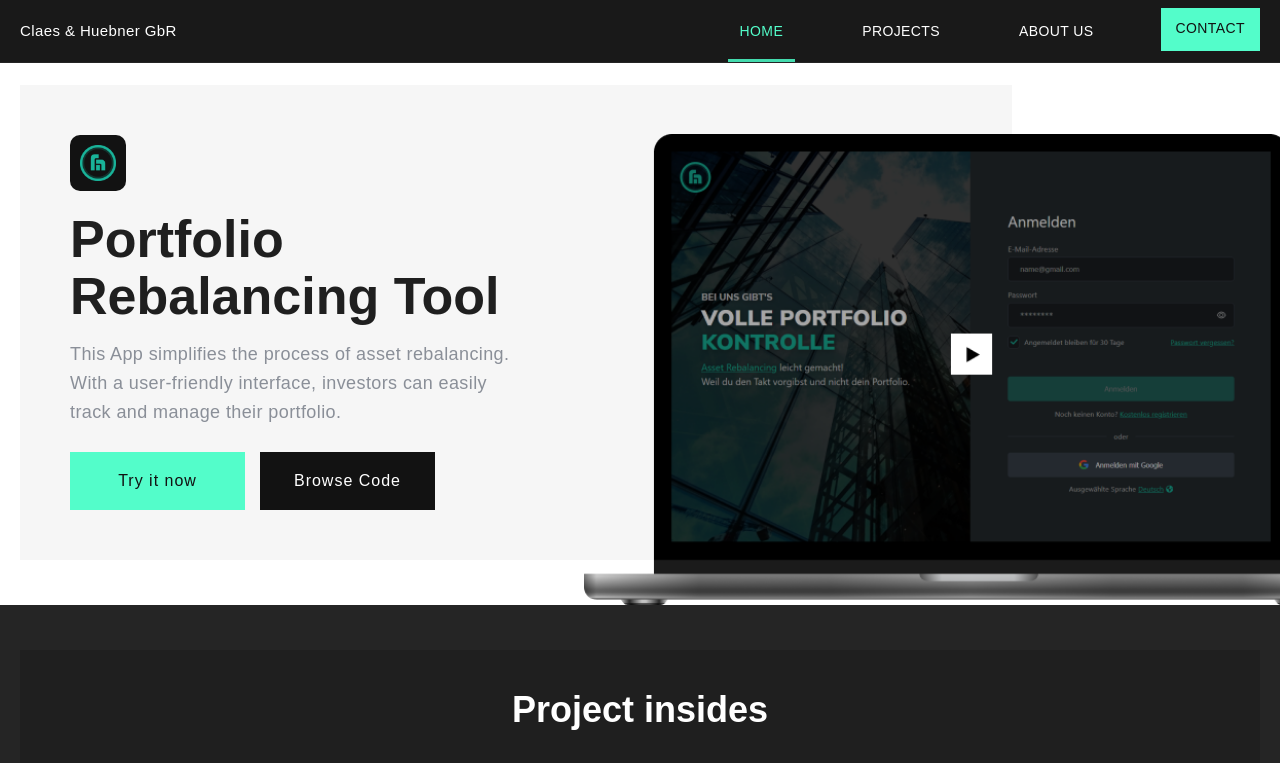
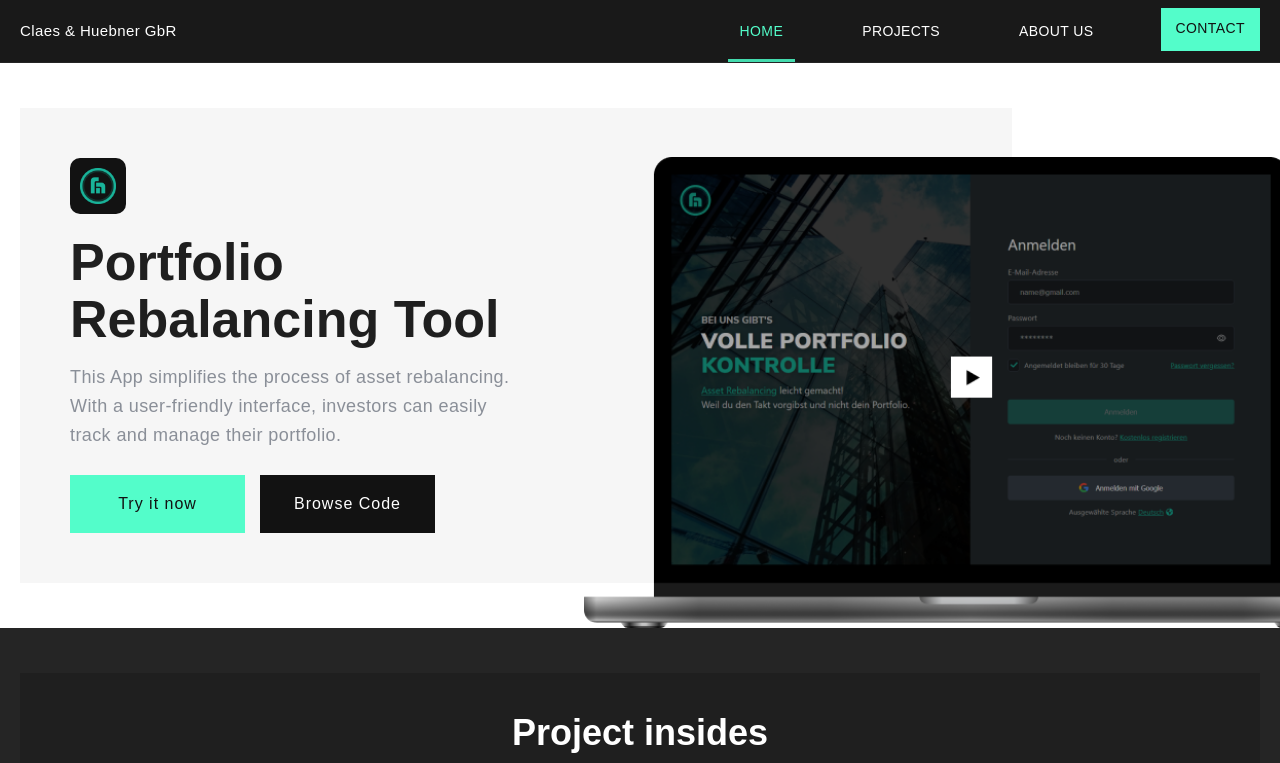
Before and after one commit to claes-work/Portfolio-Website-Claes, a Vue app: page / in a window 1280 px wide. Shown: the top 763 px of the page. Built offline with nearby package versions, Linux system fonts and the light colour scheme.

Commit message:
[ADD] responsive design for new site arranging

```diff
--- /dev/null
+++ b/src/assets/scss/desktop-navbar.css
@@ -0,0 +1,17 @@
+/* Error: Undefined variable.
+ *   ,
+ * 7 |   border-bottom: $nav-border-val;
+ *   |                  ^^^^^^^^^^^^^^^
+ *   '
+ *   desktop-navbar.scss 7:18  root stylesheet */
+
+body::before {
+  font-family: "Source Code Pro", "SF Mono", Monaco, Inconsolata, "Fira Mono",
+      "Droid Sans Mono", monospace, monospace;
+  white-space: pre;
+  display: block;
+  padding: 1em;
+  margin-bottom: 1em;
+  border-bottom: 2px solid black;
+  content: "Error: Undefined variable.\a   \2577 \a 7 \2502    border-bottom: $nav-border-val;\d\a   \2502                   ^^^^^^^^^^^^^^^\a   \2575 \a   desktop-navbar.scss 7:18  root stylesheet";
+}
--- a/src/assets/scss/hero-section.scss
+++ b/src/assets/scss/hero-section.scss
@@ -1,7 +1,7 @@
 #hero-section {
   width: 100%;
   background-color: $bc-dark-3;
-  padding: 100px 15px 0;
+  padding: 108px 15px 0;
 
   .container {
     display: flex;
--- a/src/assets/scss/main.css
+++ b/src/assets/scss/main.css
@@ -28,9 +28,6 @@ body, html {
   pointer-events: all;
   background-color: rgba(0, 0, 0, 0.6);
   cursor: pointer;
-}
-#app #personal-tech-stack-section {
-  padding-top: 100px !important;
 }
 
 .container {
--- a/src/assets/scss/main.scss
+++ b/src/assets/scss/main.scss
@@ -29,10 +29,6 @@ body, html {
     pointer-events: all;
     background-color: rgba(0,0,0,0.6);
     cursor: pointer;
-  }
-
-  #personal-tech-stack-section {
-    padding-top: 100px!important;
   }
 }
 
--- a/src/assets/scss/personal-tech-stack-section.scss
+++ b/src/assets/scss/personal-tech-stack-section.scss
@@ -1,8 +1,9 @@
 #personal-tech-stack-section {
   background-color: $bc-light-default;
-  padding: 45px 15px;
+  padding: 0 15px;
 
   .container {
+    padding: 40px 0;
 
     .subheading {
       display: inline-block;
--- a/src/assets/scss/rebalancing-tool-section.scss
+++ b/src/assets/scss/rebalancing-tool-section.scss
@@ -1,5 +1,5 @@
 #rebalancing-tool-section {
-  padding: 20px 15px 0;
+  padding: 62px 15px 0;
   background-color: $bc-light-1;
 
   .container {
@@ -104,7 +104,7 @@
 
 @media only screen and (min-width: 733px) {
   #rebalancing-tool-section {
-    padding: 30px 20px 0;
+    padding: 62px 20px 0;
 
     .container .text-wrapper p {
       max-width: 580px;
@@ -114,7 +114,6 @@
 
 @media only screen and (min-width: 991px) {
   #rebalancing-tool-section {
-    padding-top: 34px;
     background-color: $bc-light-default;
 
     .container {
@@ -140,7 +139,7 @@
 
 @media only screen and (min-width: 1280px) {
   #rebalancing-tool-section {
-    padding: 85px 20px 45px;
+    padding: 108px 20px 45px;
 
     .container {
       padding: 50px;
--- a/src/assets/scss/suggest-section.scss
+++ b/src/assets/scss/suggest-section.scss
@@ -1,5 +1,5 @@
 #suggest-section {
-  padding: 20px 15px 0;
+  padding: 0 15px;
   background-color: $bc-light-1;
 
   .container {
@@ -108,7 +108,6 @@
 
 @media only screen and (min-width: 768px) {
   #suggest-section {
-    padding: 0 20px;
     background-color: $bc-light-default;
 
     .container {
--- a/src/assets/scss/timeline-section.scss
+++ b/src/assets/scss/timeline-section.scss
@@ -1,5 +1,5 @@
 #timeline-section {
-  padding: 20px 15px 0;
+  padding: 0 15px;
   background-color: $bc-light-default;
 
   .container {
```
Also changed, not shown: 1 other file (tests, documents, lock files or other folders).
